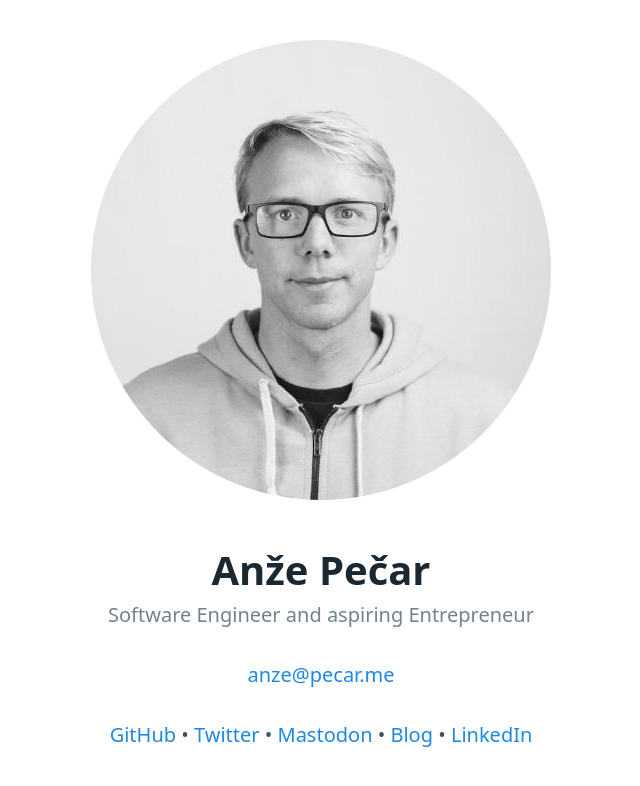
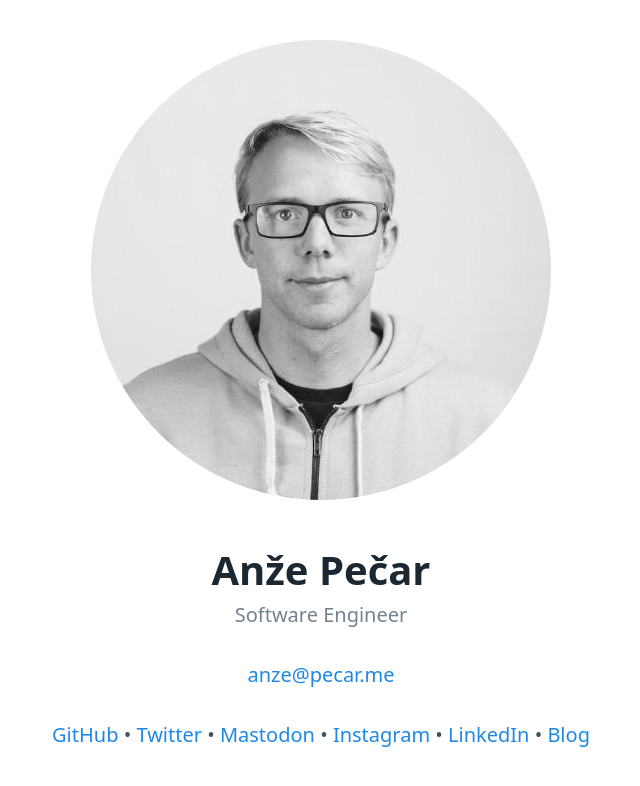
Before and after one commit to anze3db/pecar.me, a plain HTML site: page index.html in a window 1280 px wide. Shown: the whole page, without its empty margins (319-959 px from the left). Drawn offline with Linux system fonts and the light colour scheme.

Commit message:
Update index.html

```diff
--- a/index.html
+++ b/index.html
@@ -22,7 +22,7 @@
                 Anže Pečar
             </h1>
             <h2>
-                Software Engineer and aspiring Entrepreneur
+                Software Engineer
             </h2>
         </hgroup>
         <p><a href="mailto:anze@pecar.me" rel="me">anze@pecar.me</a></p>
@@ -30,8 +30,9 @@
             <a href="https://github.com/anze3db" rel="me">GitHub</a> •
             <a href="https://twitter.com/anze3db" rel="me">Twitter</a> •
             <a href="https://fosstodon.org/@anze3db" rel="me">Mastodon</a> •
-            <a href="https://blog.pecar.me/">Blog</a> •
-            <a href="https://www.linkedin.com/in/an%C5%BEe-pe%C4%8Dar-a98b4033/">LinkedIn</a>
+            <a href="https://www.instagram.com/anze3db" rel="me">Instagram</a> •
+            <a href="https://www.linkedin.com/in/an%C5%BEe-pe%C4%8Dar-a98b4033">LinkedIn</a> •
+            <a href="https://blog.pecar.me/">Blog</a>
 
         </p>
     </main>
```
